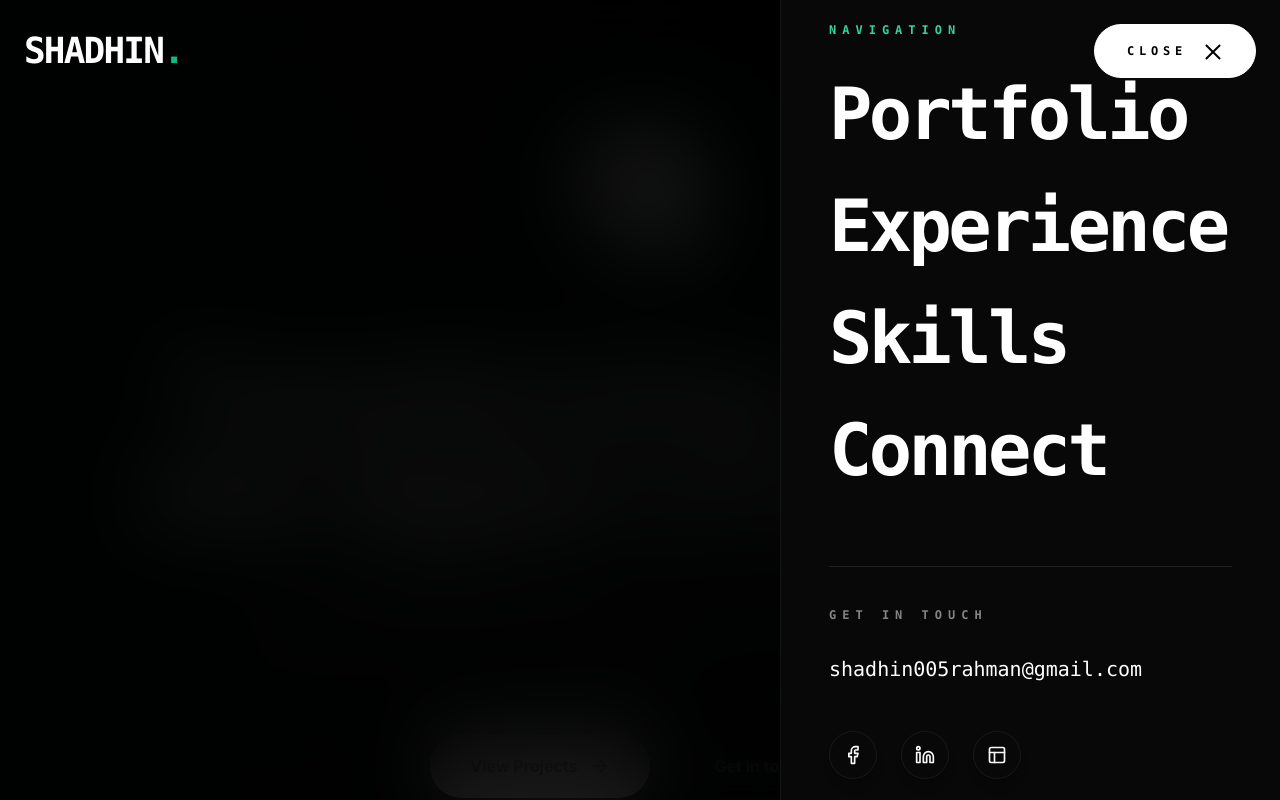
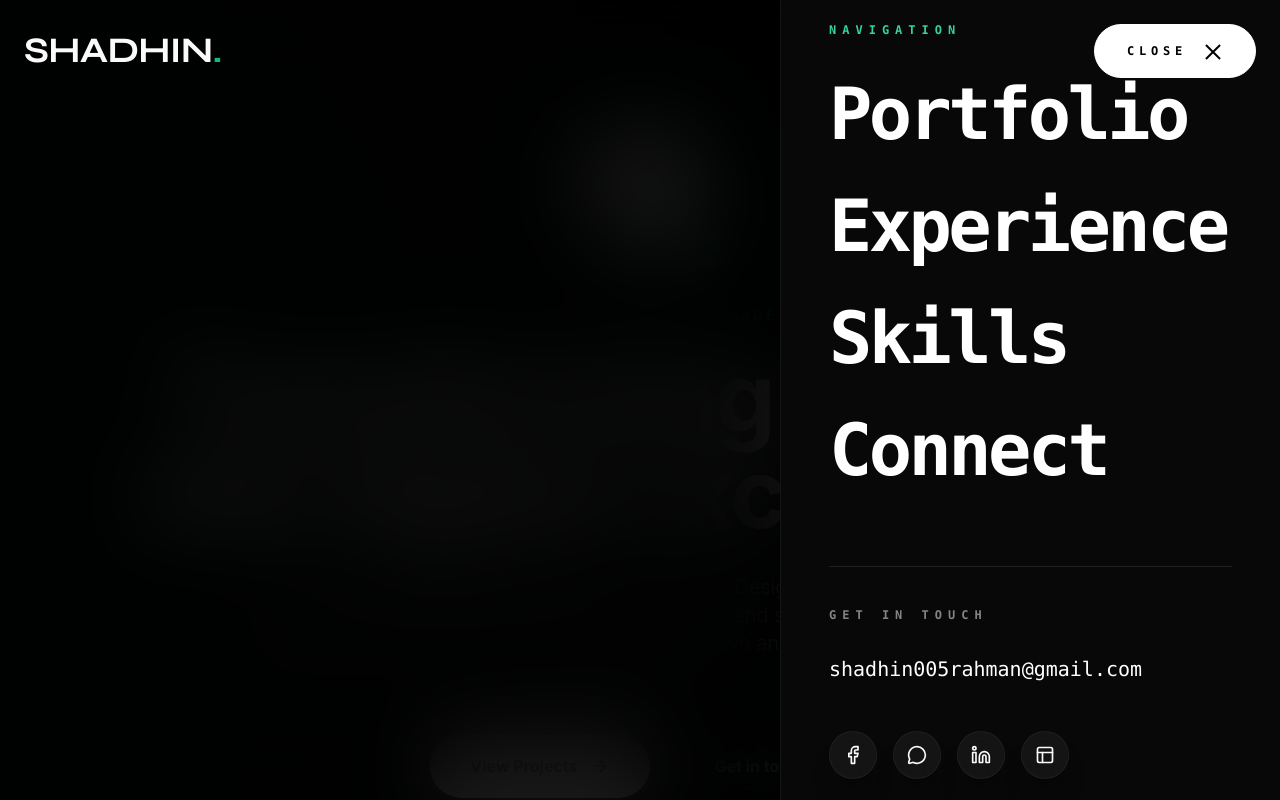
Before and after one commit to shadhin-rahman/shadhin-portfolio, a Next.js app: page / in a window 1280 px wide. Both pictures are taken after a click on the button "MENU". Shown: the top 800 px of the page. Built offline with nearby package versions, Linux system fonts and the light colour scheme.

Commit message:
Refined logo font, colorful social buttons, and added WhatsApp integration

```diff
--- a/app/globals.css
+++ b/app/globals.css
@@ -1,3 +1,4 @@
+@import url('https://fonts.googleapis.com/css2?family=Plus+Jakarta+Sans:ital,wght@0,200..800;1,200..800&family=Syne:wght@400..800&display=swap');
 @tailwind base;
 @tailwind components;
 @tailwind utilities;
@@ -40,11 +41,17 @@
 
   body {
     @apply bg-background text-foreground antialiased;
+    font-family: 'Plus Jakarta Sans', sans-serif;
     font-feature-settings: "rlig" 1, "calt" 1;
   }
 }
 
 @layer components {
+  .logo-text {
+    font-family: 'Syne', sans-serif;
+    @apply font-bold tracking-[-0.02em] uppercase;
+  }
+
   .glass-card {
     background: var(--glass-bg);
     backdrop-filter: blur(24px);
@@ -62,9 +69,28 @@
   }
 
   .social-icon-btn {
-    @apply w-12 h-12 rounded-full flex items-center justify-center transition-all duration-300;
-    @apply border border-border bg-card/50 shadow-lg shadow-black/5;
-    @apply hover:bg-emerald-500 hover:text-white hover:scale-110 hover:-translate-y-1;
+    @apply w-12 h-12 rounded-full flex items-center justify-center transition-all duration-500 border border-white/5 bg-white/5 backdrop-blur-md;
+    @apply hover:scale-110 hover:-translate-y-1 shadow-xl shadow-black/20;
+  }
+
+  .social-btn-facebook {
+    @apply hover:bg-[#1877F2] hover:border-[#1877F2] hover:text-white hover:shadow-[#1877F2]/20;
+  }
+
+  .social-btn-linkedin {
+    @apply hover:bg-[#0A66C2] hover:border-[#0A66C2] hover:text-white hover:shadow-[#0A66C2]/20;
+  }
+
+  .social-btn-behance {
+    @apply hover:bg-[#0057FF] hover:border-[#0057FF] hover:text-white hover:shadow-[#0057FF]/20;
+  }
+
+  .social-btn-whatsapp {
+    @apply hover:bg-[#25D366] hover:border-[#25D366] hover:text-white hover:shadow-[#25D366]/20;
+  }
+
+  .social-btn-mail {
+    @apply hover:bg-white hover:border-white hover:text-black hover:shadow-white/20;
   }
 }
 
--- a/app/page.tsx
+++ b/app/page.tsx
@@ -3,7 +3,7 @@ import Hero from "@/components/Hero";
 import Experience from "@/components/Experience";
 import Skills from "@/components/Skills";
 import { portfolioData } from "@/data/content";
-import { Mail, Phone, MapPin, ExternalLink, Linkedin, Layout as BehanceIcon, Facebook } from "lucide-react";
+import { Mail, Phone, MapPin, ExternalLink, Linkedin, Layout as BehanceIcon, Facebook, MessageCircle } from "lucide-react";
 
 export default function Home() {
     return (
@@ -57,19 +57,23 @@ export default function Home() {
                         <h3 className="text-6xl md:text-8xl font-bold tracking-tighter mb-16">Let's create something <span className="gradient-text">iconic.</span></h3>
 
                         <div className="flex flex-wrap justify-center gap-6 md:gap-8">
-                            <a href={`mailto:${portfolioData.contact.email}`} className="social-icon-btn group" title="Email">
+                            <a href={`mailto:${portfolioData.contact.email}`} className="social-icon-btn social-btn-mail group" title="Email">
                                 <Mail className="w-5 h-5" />
                                 <span className="sr-only">Email</span>
                             </a>
-                            <a href={portfolioData.contact.facebook} target="_blank" rel="noopener noreferrer" className="social-icon-btn group" title="Facebook">
+                            <a href={portfolioData.contact.facebook} target="_blank" rel="noopener noreferrer" className="social-icon-btn social-btn-facebook group" title="Facebook">
                                 <Facebook className="w-5 h-5" />
                                 <span className="sr-only">Facebook</span>
                             </a>
-                            <a href={portfolioData.contact.linkedin} target="_blank" rel="noopener noreferrer" className="social-icon-btn group" title="LinkedIn">
+                            <a href={portfolioData.contact.whatsapp} target="_blank" rel="noopener noreferrer" className="social-icon-btn social-btn-whatsapp group" title="WhatsApp">
+                                <MessageCircle className="w-5 h-5" />
+                                <span className="sr-only">WhatsApp</span>
+                            </a>
+                            <a href={portfolioData.contact.linkedin} target="_blank" rel="noopener noreferrer" className="social-icon-btn social-btn-linkedin group" title="LinkedIn">
                                 <Linkedin className="w-5 h-5" />
                                 <span className="sr-only">LinkedIn</span>
                             </a>
-                            <a href={portfolioData.contact.behance} target="_blank" rel="noopener noreferrer" className="social-icon-btn group" title="Behance">
+                            <a href={portfolioData.contact.behance} target="_blank" rel="noopener noreferrer" className="social-icon-btn social-btn-behance group" title="Behance">
                                 <BehanceIcon className="w-5 h-5" />
                                 <span className="sr-only">Behance</span>
                             </a>
--- a/components/Navbar.tsx
+++ b/components/Navbar.tsx
@@ -2,7 +2,7 @@
 import { motion, AnimatePresence } from "framer-motion";
 import Link from "next/link";
 import { useState, useEffect } from "react";
-import { Menu, X, Facebook, Linkedin, Layout as BehanceIcon } from "lucide-react";
+import { Menu, X, Facebook, Linkedin, Layout as BehanceIcon, MessageCircle } from "lucide-react";
 import { portfolioData } from "@/data/content";
 
 export default function Navbar() {
@@ -30,7 +30,7 @@ export default function Navbar() {
                 {/* Logo */}
                 <Link
                     href="/"
-                    className="text-white font-extrabold text-3xl md:text-4xl tracking-tighter z-[60] hover:text-emerald-400 transition-all duration-300 group"
+                    className="logo-text z-[60] text-3xl md:text-4xl hover:text-emerald-400 transition-all duration-300 group"
                 >
                     SHADHIN<span className="text-emerald-500 group-hover:text-white transition-colors">.</span>
                 </Link>
@@ -112,14 +112,17 @@ export default function Navbar() {
                                 <a href={`mailto:${portfolioData.contact.email}`} className="text-white hover:text-emerald-500 transition-colors block text-xl font-medium">
                                     {portfolioData.contact.email}
                                 </a>
-                                <div className="flex gap-6 pt-4">
-                                    <a href={portfolioData.contact.facebook} target="_blank" rel="noopener noreferrer" className="social-icon-btn" title="Facebook">
+                                <div className="flex gap-4 pt-4">
+                                    <a href={portfolioData.contact.facebook} target="_blank" rel="noopener noreferrer" className="social-icon-btn social-btn-facebook" title="Facebook">
                                         <Facebook className="w-5 h-5" />
                                     </a>
-                                    <a href={portfolioData.contact.linkedin} target="_blank" rel="noopener noreferrer" className="social-icon-btn" title="LinkedIn">
+                                    <a href={portfolioData.contact.whatsapp} target="_blank" rel="noopener noreferrer" className="social-icon-btn social-btn-whatsapp" title="WhatsApp">
+                                        <MessageCircle className="w-5 h-5" />
+                                    </a>
+                                    <a href={portfolioData.contact.linkedin} target="_blank" rel="noopener noreferrer" className="social-icon-btn social-btn-linkedin" title="LinkedIn">
                                         <Linkedin className="w-5 h-5" />
                                     </a>
-                                    <a href={portfolioData.contact.behance} target="_blank" rel="noopener noreferrer" className="social-icon-btn" title="Behance">
+                                    <a href={portfolioData.contact.behance} target="_blank" rel="noopener noreferrer" className="social-icon-btn social-btn-behance" title="Behance">
                                         <BehanceIcon className="w-5 h-5" />
                                     </a>
                                 </div>
--- a/data/content.ts
+++ b/data/content.ts
@@ -8,6 +8,7 @@ export const portfolioData = {
         linkedin: "https://www.linkedin.com/in/shadhin-rahman/",
         behance: "https://www.behance.net/shadhin-rahman",
         facebook: "https://www.facebook.com/profile.php?id=100083559032469",
+        whatsapp: "https://wa.me/8801723735896",
         location: "Dhaka, Bangladesh"
     },
     skills: {
```
